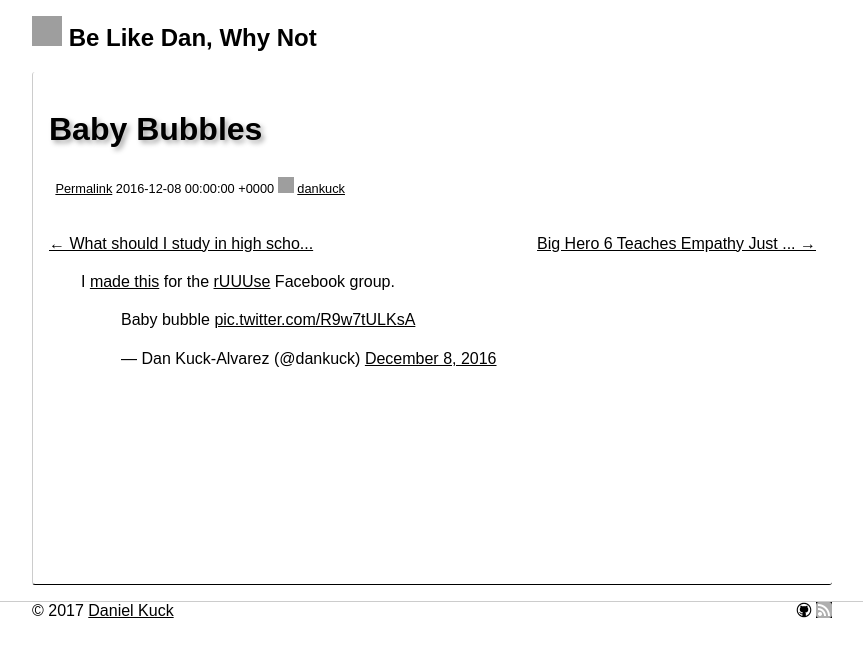
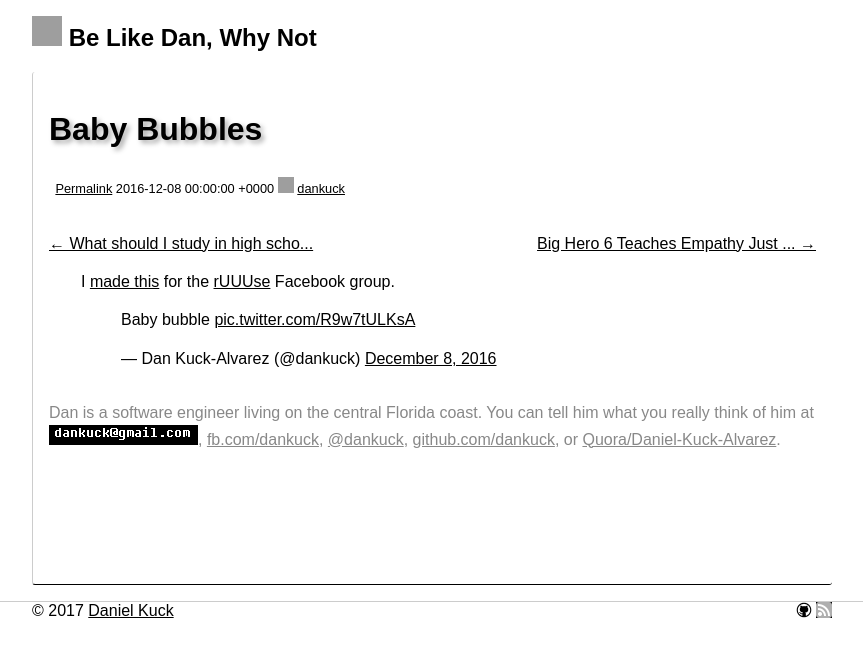
Before and after one commit to dankuck/dankuck.github.io, a Jekyll site: the page built from _posts/2016-12-08-baby-bubbles.md, in a window 1280 px wide. Shown: the top 657 px of the page, without its empty margins (208-1071 px from the left). Built offline with Jekyll 4.4.1, drawn with Linux system fonts in a browser that asks for light colours; comment, search, counter and statistics services are not loaded; grey boxes are pictures that could not be loaded.

Commit message:
Put my byline on every post page

```diff
--- a/_includes/header.html
+++ b/_includes/header.html
@@ -87,6 +87,10 @@
 		pre.highlight {
 		    margin-left: 1em;
 		}
+		.byline, .byline a {
+			margin-top: 2em;
+			color: #888;
+		}
 		</style>
 		<link rel="alternate" type="application/rss+xml" title="{{ site.name }}" href="http://feeds.feedburner.com/dankuck">
 		<meta property="fb:app_id" content="354682518017809" />
--- a/_includes/post_footer.html
+++ b/_includes/post_footer.html
@@ -1,5 +1,6 @@
 
 	</div>
 
-	<div style="margin-top: 2em;">
-	</div>
+    <div class="byline">
+        Dan is a software engineer living on the central Florida coast. You can tell him what you really think of him at <img src="/assets/dkg.png">, <a href="http://fb.com/dankuck">fb.com/dankuck</a>, <a href="http://twitter.com/dankuck">@dankuck</a>, <a href="https://github.com/dankuck">github.com/dankuck</a>, or <a href="https://www.quora.com/profile/Daniel-Kuck-Alvarez">Quora/Daniel-Kuck-Alvarez</a>.
+    </div>
```
